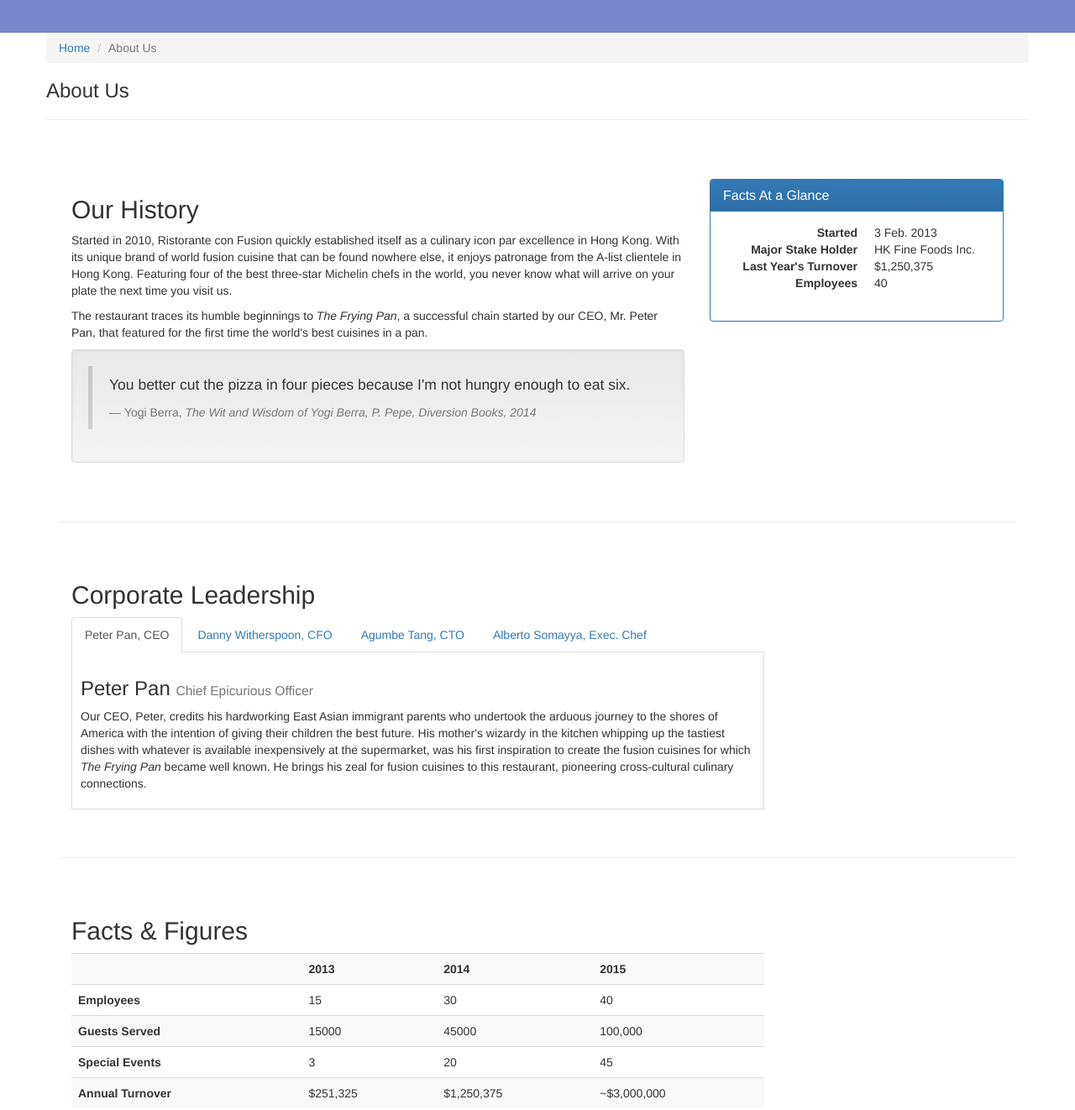
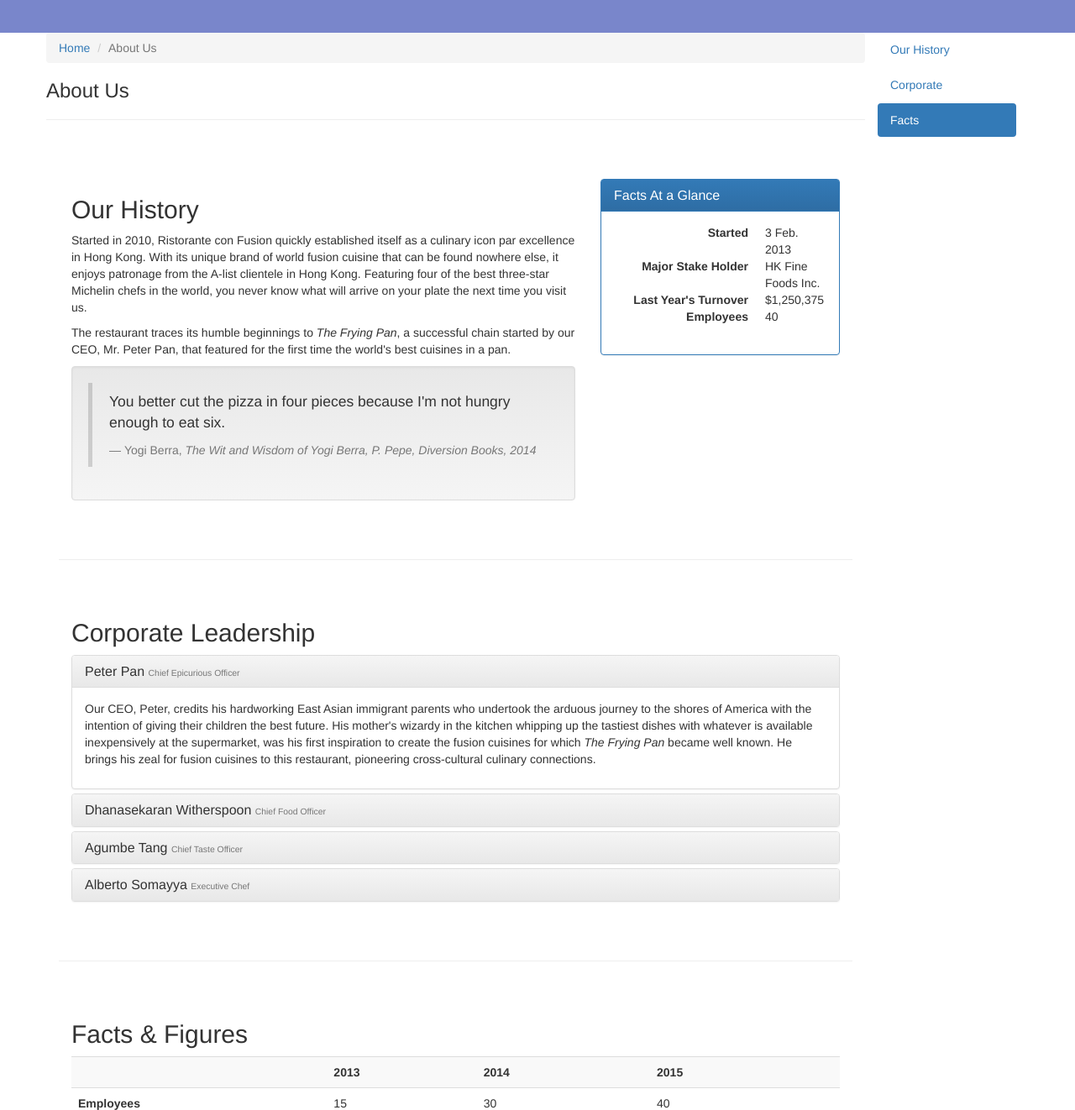
Before and after one commit to yermilov/coursera.web-frameworks, a plain HTML site: page conFusion/aboutus.html in a window 1280 px wide. Shown: the part 420-1742 px from the top of the page at 84% size. Drawn offline with nearby package versions, Linux system fonts and the light colour scheme.

Commit message:
week 3 task 2

```diff
--- a/conFusion/aboutus.html
+++ b/conFusion/aboutus.html
@@ -19,7 +19,7 @@
         <link rel="stylesheet" href="css/confusion.css">
     </head>
 
-    <body>
+    <body data-spy="scroll" data-target="#myScrollspy" data-offset="200">
 
         <nav class="navbar navbar-inverse navbar-fixed-top" role="navigation">
             <div class="container">
@@ -82,6 +82,8 @@
 
         <div class="container">
           <div class="row">
+            <div class="col-xs-12 col-sm-10">
+              <div class="row">
                   <div>
                       <ol class="breadcrumb">
                         <li><a href="index.html">Home</a></li>
@@ -94,8 +96,8 @@
                   </div>
               </div>
 
-            <div class="row row-content">
-                <div class="col-xs-12 col-sm-8">
+              <div id="history" class="row row-content">
+                  <div class="col-xs-12 col-sm-6 col-lg-8">
                       <h2>Our History</h2>
                       <p>Started in 2010, Ristorante con Fusion quickly established itself as a culinary icon par excellence in Hong Kong. With its unique brand of world fusion cuisine that can be found nowhere else, it enjoys patronage from the A-list clientele in Hong Kong.  Featuring four of the best three-star Michelin chefs in the world, you never know what will arrive on your plate the next time you visit us.</p>
                       <p>The restaurant traces its humble beginnings to <em>The Frying Pan</em>, a successful chain started by our CEO, Mr. Peter Pan, that featured for the first time the world's best cuisines in a pan.</p>
@@ -110,7 +112,7 @@
                           </blockquote>
                       </div>
                   </div>
-                <div class="col-xs-12 col-sm-4">
+                  <div class="col-xs-12 col-sm-6 col-lg-4">
                       <div class="panel panel-primary">
                           <div class="panel-heading">
                               <h3 class="panel-title">Facts At a Glance</h3>
@@ -132,57 +134,69 @@
               </div>
 
 
-            <div class="row row-content">
-                <div class="col-xs-12 col-sm-9">
+              <div id="corporate" class="row row-content">
+                  <div class="col-xs-12">
 
                       <h2>Corporate Leadership</h2>
 
-                    <ul class="nav nav-tabs" role="tablist">
-                      <li role="presentation" class="active">
-                      <a href="#peter" aria-controls="peter"
-                       role="tab" data-toggle="tab">Peter Pan, CEO</a></li>
-                      <li role="presentation"><a href="#danny"
-                       aria-controls="danny" role="tab"
-                       data-toggle="tab">Danny Witherspoon, CFO</a></li>
-                      <li role="presentation"><a href="#agumbe"
-                       aria-controls="agumbe" role="tab"
-                       data-toggle="tab">Agumbe Tang, CTO</a></li>
-                      <li role="presentation"><a href="#alberto"
-                       aria-controls="alberto" role="tab"
-                       data-toggle="tab">Alberto Somayya, Exec. Chef</a></li>
-                    </ul>
+                      <div class="panel-group" id="accordion" role="tablist" aria-multiselectable="true">
 
-                    <div class="tab-content">
-
-                      <div role="tabpanel" class="tab-pane fade in active" id="peter">
-                        <h3>Peter Pan <small>Chief Epicurious Officer</small></h3>
+                        <div class="panel panel-default">
+                          <div class="panel-heading" role="tab" id="headingPeter">
+                              <h3 class="panel-title">
+                                  <a role="button" data-toggle="collapse" data-parent="#accordion" href="#peter" aria-expanded="true" aria-controls="peter"> Peter Pan <small>Chief Epicurious Officer</small></a>
+                              </h3>
+                          </div>
+                          <div role="tabpanel" class="panel-collapse collapse in" id="peter" aria-labelledby="headingPeter">
+                              <div class="panel-body">
                                   <p>Our CEO, Peter, credits his hardworking East Asian immigrant parents who undertook the arduous journey to the shores of America with the intention of giving their children the best future. His mother's wizardy in the kitchen whipping up the tastiest dishes with whatever is available inexpensively at the supermarket, was his first inspiration to create the fusion cuisines for which <em>The Frying Pan</em> became well known. He brings his zeal for fusion cuisines to this restaurant, pioneering cross-cultural culinary connections.</p>
                               </div>
+                          </div>
+                        </div>
 
-                      <div role="tabpanel" class="tab-pane fade" id="danny">
-                        <h3>Dhanasekaran Witherspoon <small>Chief Food Officer</small></h3>
+                        <div class="panel panel-default">
+                          <div class="panel-heading" role="tab" id="headingDanny">
+                              <h3 class="panel-title">
+                                  <a class="collapsed" role="button" data-toggle="collapse" data-parent="#accordion" href="#danny" aria-expanded="false" aria-controls="danny"> Dhanasekaran Witherspoon <small>Chief Food Officer</small></a>
+                              </h3>
+                          </div>
+                          <div role="tabpanel" class="panel-collapse collapse" id="danny" aria-labelledby="headingDanny">
+                              <div class="panel-body">
                                   <p>Our CFO, Danny, as he is affectionately referred to by his colleagues, comes from a long established family tradition in farming and produce. His experiences growing up on a farm in the Australian outback gave him great appreciation for varieties of food sources. As he puts it in his own words, <em>Everything that runs, wins, and everything that stays, pays!</em></p>
                               </div>
-
-                      <div role="tabpanel" class="tab-pane fade" id="agumbe">
-                        <h3>Agumbe Tang <small>Chief Taste Officer</small></h3>
+                          </div>
+                        </div>
+                        <div class="panel panel-default">
+                            <div class="panel-heading" role="tab" id="headingAgumbe">
+                                <h3 class="panel-title">
+                                    <a class="collapsed" role="button" data-toggle="collapse" data-parent="#accordion" href="#agumbe" aria-expanded="false" aria-controls="agumbe"> Agumbe Tang <small>Chief Taste Officer</small></a>
+                                </h3>
+                            </div>
+                            <div role="tabpanel" class="panel-collapse collapse" id="agumbe" aria-labelledby="headingAgumbe">
+                                <div class="panel-body">
                                     <p>Blessed with the most discerning gustatory sense, Agumbe, our CFO, personally ensures that every dish that we serve meets his exacting tastes. Our chefs dread the tongue lashing that ensues if their dish does not meet his exacting standards. He lives by his motto, <em>You click only if you survive my lick.</em></p>
                                 </div>
-
-                      <div role="tabpanel" class="tab-pane fade" id="alberto">
-                        <h3>Alberto Somayya <small>Executive Chef</small></h3>
+                            </div>
+                        </div>
+                        <div class="panel panel-default">
+                            <div class="panel-heading" role="tab" id="headingAlberto">
+                                <h3 class="panel-title">
+                                    <a class="collapsed" role="button" data-toggle="collapse" data-parent="#accordion" href="#alberto" aria-expanded="false" aria-controls="alberto"> Alberto Somayya <small>Executive Chef</small></a>
+                                </h3>
+                            </div>
+                            <div role="tabpanel" class="panel-collapse collapse" id="alberto" aria-labelledby="headingAlberto">
+                                <div class="panel-body">
                                     <p>Award winning three-star Michelin chef with wide International experience having worked closely with whos-who in the culinary world, he specializes in creating mouthwatering Indo-Italian fusion experiences. He says, <em>Put together the cuisines from the two craziest cultures, and you get a winning hit! Amma Mia!</em></p>
+                                </div>
+                            </div>
                         </div>
 
                       </div>
                   </div>
-                <div class="col-xs-12 col-sm-3">
-                    <p style="padding:20px;"></p>
-                </div>
              </div>
 
-           <div class="row row-content">
-               <div class="col-xs-12 col-sm-9">
+             <div id="facts" class="row row-content">
+                 <div class="col-xs-12">
                      <h2>Facts &amp; Figures</h2>
                      <div class="table-responsive">
                          <table class="table table-striped">
@@ -219,11 +233,17 @@
                          </table>
                   </div>
                  </div>
-               <div class="col-xs-12 col-sm-3">
-                   <p style="padding:20px;"></p>
              </div>
             </div>
 
+            <nav class="hidden-xs col-sm-2" id="myScrollspy">
+                <ul class="nav nav-pills nav-stacked" data-spy="affix" data-offset-top="400">
+                    <li><a href="#history">Our History</a></li>
+                    <li><a href="#corporate">Corporate</a></li>
+                    <li><a href="#facts">Facts</a></li>
+                </ul>
+            </nav>
+          </div>
         </div>
 
         <footer class="row-footer">
--- a/conFusion/css/confusion.css
+++ b/conFusion/css/confusion.css
@@ -41,6 +41,10 @@ body {
     padding: 10px;
 }
 
+.affix {
+    top:100px;
+}
+
 .navbar-inverse {
      background : #303F9F;
 }
```
Lines whose indentation alone changed are shown as unchanged.
